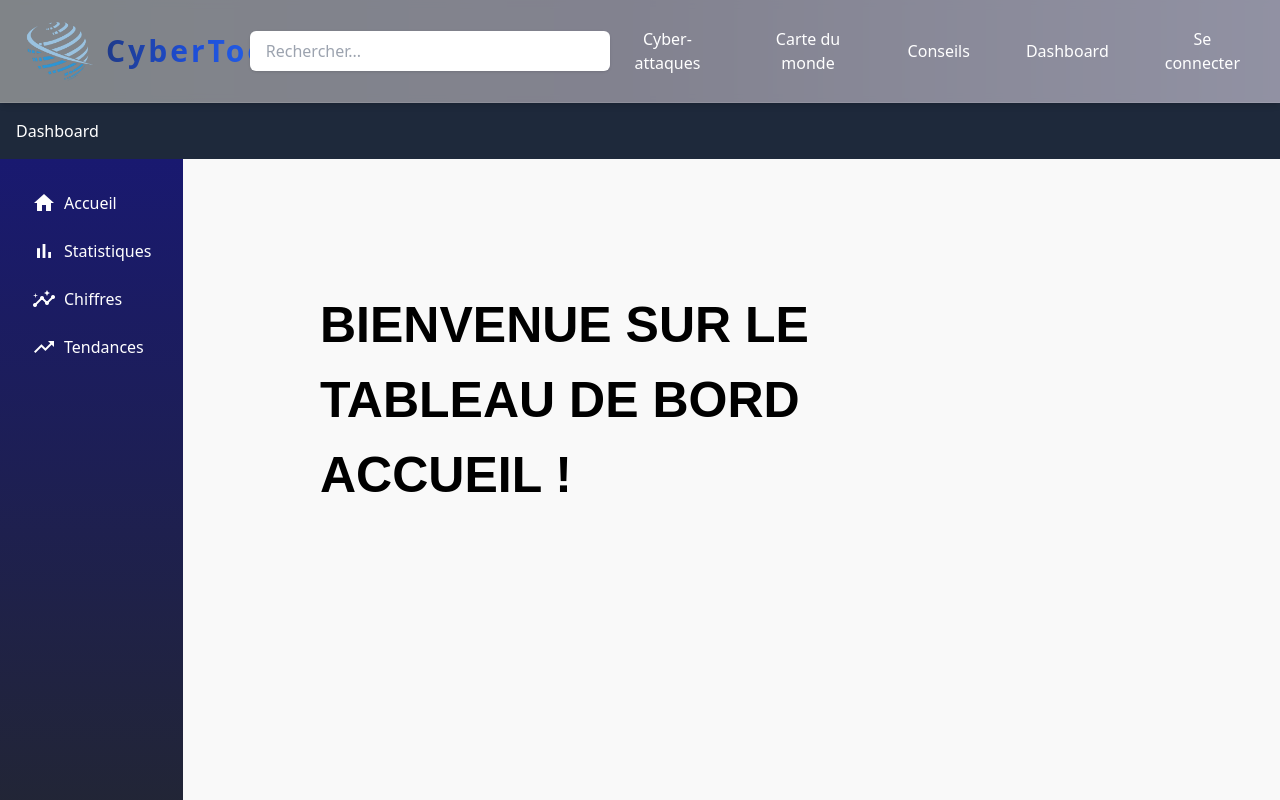
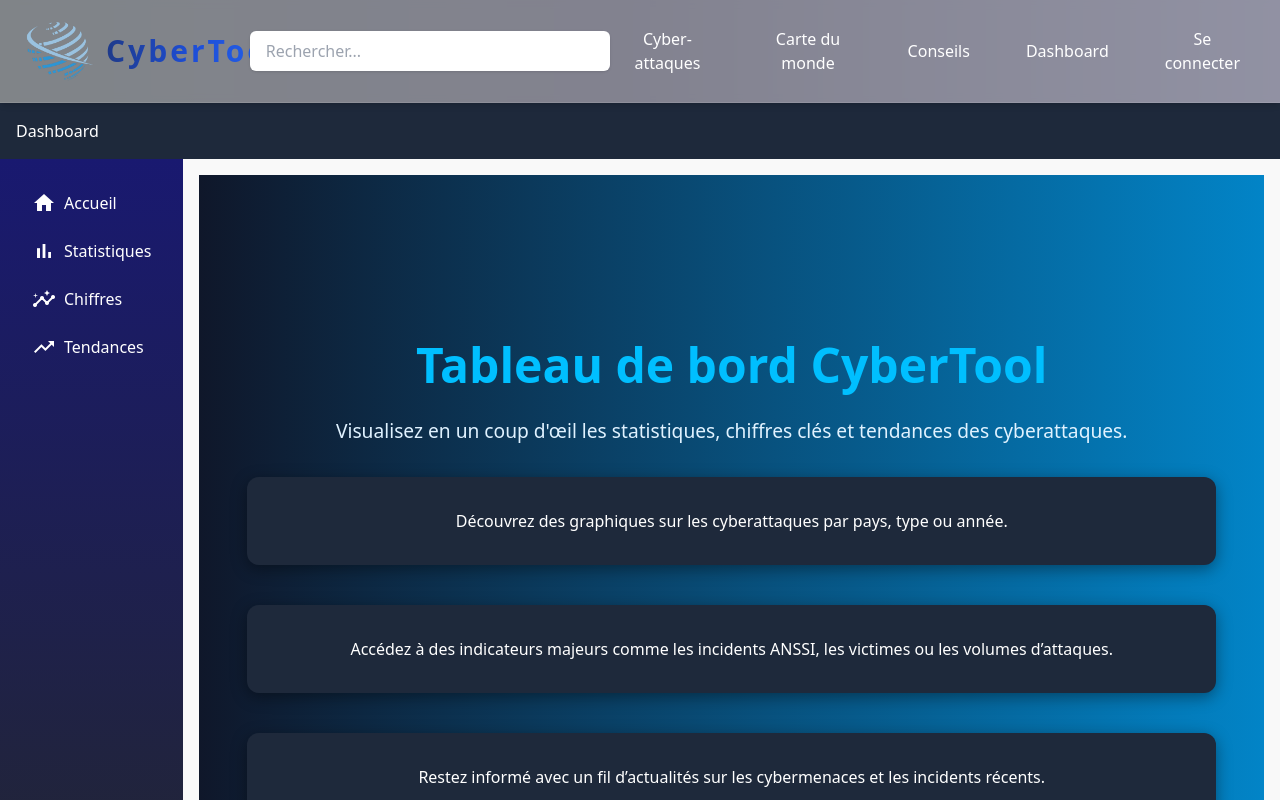
Before and after one commit to Kaly-0/Project2025, a Next.js app in the folder my-app-dashboard/: page /dashboard-test in a window 1280 px wide. Shown: the top 800 px of the page. Built offline with nearby package versions, Linux system fonts and the light colour scheme.

Commit message:
Ajout d'une page d'accueil

```diff
--- a/my-app-dashboard/app/Carte-du-monde/WorldMap.tsx
+++ b/my-app-dashboard/app/Carte-du-monde/WorldMap.tsx
@@ -25,11 +25,11 @@ export default function WorldMap() {
         const legend = chart.children.push(
             am5.Legend.new(root, {
                 useDefaultMarker: true,
-                centerX: am5.p50,
-                x: am5.p50,
-                y: am5.percent(100),
+                centerX: am5.p0,
+                x: am5.p0,
+                y: am5.percent(70),
                 dy: -30,
-                layout: root.horizontalLayout,
+                layout: root.verticalLayout,
                 background: am5.RoundedRectangle.new(root, {
                     fill: am5.color(0xffffff),
                     fillOpacity: 1
@@ -215,7 +215,7 @@ export default function WorldMap() {
 
     return (
         <div style={{ display: "flex" }}>
-            <div id="chartdiv" style={{ width: "100%", height: "900px" }}></div>
+            <div id="chartdiv" style={{ width: "100%", height: "700px" }}></div>
             <div
                 style={{
                     width: "20%",
--- a/my-app-dashboard/app/dashboard-test/styles.css
+++ b/my-app-dashboard/app/dashboard-test/styles.css
@@ -73,7 +73,7 @@ li {
 
 .dashboard-content {
     flex: 1;
-    padding: 2rem;
+    padding: 1rem;
     background-color: #f9f9f9;
     color: #000000;
     overflow-y: auto;
--- /dev/null
+++ b/my-app-dashboard/components/Accueil.module.css
@@ -0,0 +1,48 @@
+.container {
+    width: 100%;
+    height: 100vh;
+    padding: 3rem;
+    background: linear-gradient(90deg, #0f172a, #0284c7);
+    display: flex;
+    flex-direction: column;
+    align-items: center;
+    justify-content: center;
+    color: white;
+    text-align: center;
+}
+
+.introSection {
+    margin-bottom: 2rem;
+}
+
+.title {
+    font-size: 3rem;
+    font-weight: 800;
+    color: #00bfff;
+}
+
+.subtitle {
+    font-size: 1.2rem;
+    margin-top: 1rem;
+    color: #e0f2ff;
+}
+
+.cardGrid {
+    display: flex;
+    flex-direction: column;
+    gap: 2.5rem;
+    width: 100%;
+    max-width: 1000px;
+}
+
+.card {
+    background-color: #1e293b;
+    padding: 2rem;
+    border-radius: 12px;
+    box-shadow: 0 4px 16px rgba(0, 0, 0, 0.4);
+    transition: transform 0.3s ease;
+}
+
+.card:hover {
+    transform: translateY(-4px);
+}
--- /dev/null
+++ b/my-app-dashboard/components/Accueil.tsx
@@ -0,0 +1,40 @@
+"use client";
+
+import React from "react";
+import styles from "./Accueil.module.css";
+
+
+const DashboardWelcome = () => {
+    return (
+        <div className={styles.container}>
+            <div className={styles.introSection}>
+                <h1 className={styles.title}>Tableau de bord CyberTool</h1>
+                <p className={styles.subtitle}>
+                    Visualisez en un coup d'œil les statistiques, chiffres clés et tendances des cyberattaques.
+                </p>
+            </div>
+
+            <div className={styles.cardGrid}>
+                <div className={styles.card}>
+                    <p>
+                        Découvrez des graphiques sur les cyberattaques par pays, type ou année.
+                    </p>
+                </div>
+                <div className={styles.card}>
+                    <p>
+                        Accédez à des indicateurs majeurs comme les incidents ANSSI, les victimes ou les volumes
+                        d’attaques.
+                    </p>
+                </div>
+                <div className={styles.card}>
+                    <p>
+                        Restez informé avec un fil d’actualités sur les cybermenaces et les incidents récents.
+                    </p>
+                </div>
+            </div>
+        </div>
+
+    );
+};
+
+export default DashboardWelcome;
--- a/my-app-dashboard/components/AnimatedCounter.tsx
+++ b/my-app-dashboard/components/AnimatedCounter.tsx
@@ -71,8 +71,8 @@ export default function KeyStats() {
                 fontWeight: "bold",
                 textAlign: "center",
                 width: "100%",
-                marginTop: "6rem",
-                marginInline: "6rem"
+                marginTop: "-9rem",
+                marginInline: "5rem"
             }}>
                 <span style={{color: "#0070f3"}}>En 2024 en France, c'est :</span>
             </h2>
@@ -82,7 +82,7 @@ export default function KeyStats() {
                     display: "flex",
                     flexWrap: "wrap",
                     justifyContent: "center",
-                    gap: "5rem",
+                    gap: "3rem",
                     maxWidth: "1000px",
                 }}
             >
@@ -91,7 +91,7 @@ export default function KeyStats() {
                         key={i}
                         style={{
                             background: "white",
-                            padding: "5rem",
+                            padding: "6rem",
                             width: "250px",
                             height: "150px",
                             borderRadius: "150px",
@@ -121,7 +121,7 @@ export default function KeyStats() {
                     gap: "1rem",
                     justifyContent: "center",
                     listStyle: "none",
-                    padding: 60,
+                    padding: 50,
                     color: "lightblue",
                     fontSize: "0.9rem"
                 }}>
--- a/my-app-dashboard/components/DashboardLayout.tsx
+++ b/my-app-dashboard/components/DashboardLayout.tsx
@@ -8,6 +8,7 @@ import CyberFeedPage from "@/app/cyber-feed/page.tsx";
 //import StatsShowcase from "@/components/StatsShowcases.tsx";
 import Doughnut from "@/components/YearDonutChart.tsx";
 import KeyStats from "@/components/AnimatedCounter.tsx";
+import DashboardWelcome from "@/components/Accueil.tsx";
 
 const DashboardLayout = () => {
     const [activeSection, setActiveSection] = useState('accueil');
@@ -41,7 +42,12 @@ const DashboardLayout = () => {
                 {/* CONTENT */}
                 <main className="dashboard-content">
                     {activeSection === 'accueil' && (
-                        <h2 style={{color: "black"}}>Bienvenue sur le tableau de bord Accueil !</h2>
+
+                        <>
+                            <h2></h2>
+                            <DashboardWelcome/>
+
+                        </>
                     )}
 
                     {activeSection === 'statistiques' && (
```
Also changed, not shown: 1 other file (tests, documents, lock files or other folders).
